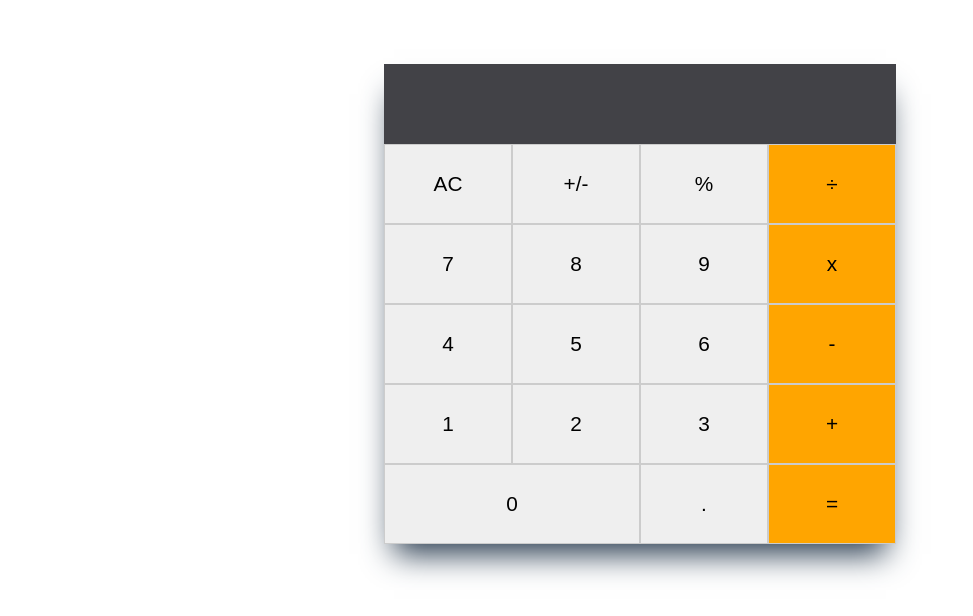
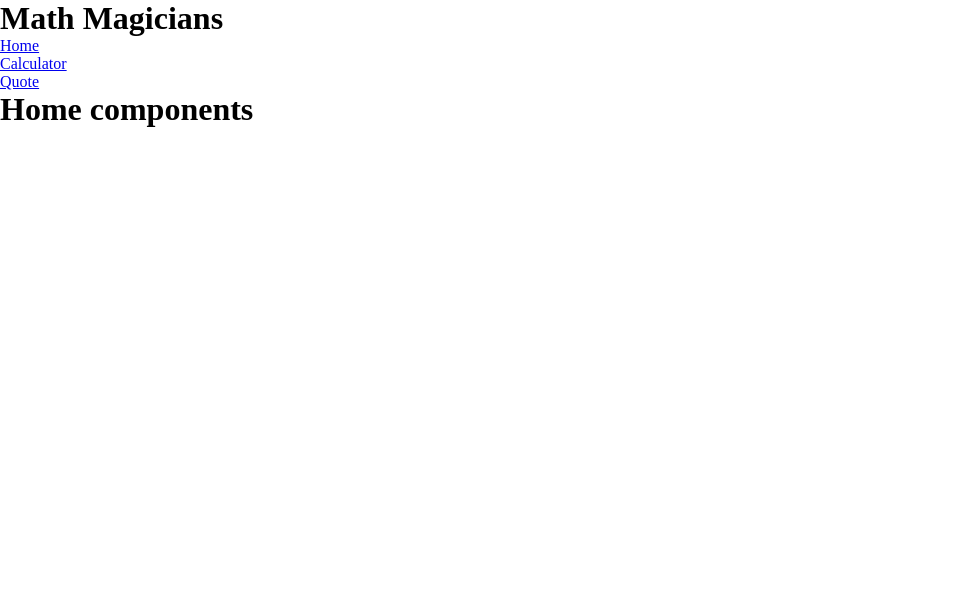
Before and after one commit to toliboff/math_magicians, a React (Create React App) app: page / in a window 1280 px wide. Shown: the top 616 px of the page, without its empty margins (0-973 px from the left). Built offline with nearby package versions, Linux system fonts and the light colour scheme.

Commit message:
Add routing

```diff
--- a/src/App.js
+++ b/src/App.js
@@ -1,6 +1,25 @@
 import React from 'react';
+import { BrowserRouter as Router, Switch, Route } from 'react-router-dom';
 import Calculator from './components/Calculator';
+import Header from './components/Header';
+import Home from './components/Home';
+import Quote from './components/Quote';
 
-const App = () => <Calculator />;
+const App = () => (
+  <Router>
+    <Header />
+    <Switch>
+      <Route exact path="/">
+        <Home />
+      </Route>
+      <Route path="/calculator">
+        <Calculator />
+      </Route>
+      <Route path="/quote">
+        <Quote />
+      </Route>
+    </Switch>
+  </Router>
+);
 
 export default App;
```
